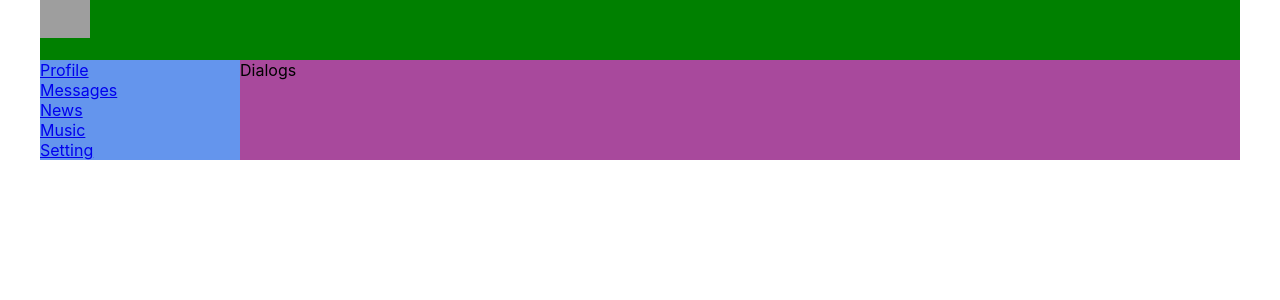
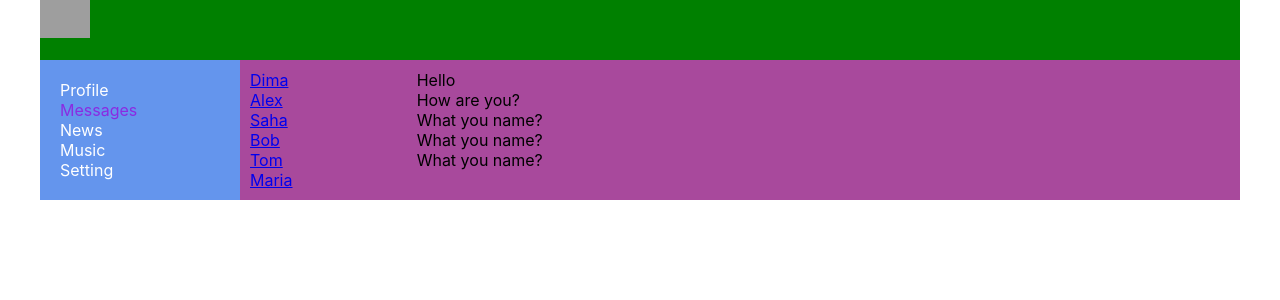
Before and after one commit to LeontyBachishche/samurai-app, a React (Create React App) app: page /dialogs in a window 1280 px wide. Shown: the top 300 px of the page. Built offline with nearby package versions, Linux system fonts and the light colour scheme; grey boxes are pictures that could not be loaded.

Commit message:
new change

```diff
--- a/src/App.js
+++ b/src/App.js
@@ -18,7 +18,7 @@ const App = () => {
         <div className='app-wrapper-content'>
           <Routes>
             <Route path='/profile' element={<Profile />} />
-            <Route path='/dialogs' element={<Dialogs />} />
+            <Route path='/dialogs/*' element={<Dialogs />} />
             <Route path='/news' element={<News />} />
             <Route path='/music' element={<Music />} />
             <Route path='/setting' element={<Setting />} />
--- a/src/component/Dialogs/Dialogs.jsx
+++ b/src/component/Dialogs/Dialogs.jsx
@@ -1,10 +1,41 @@
 import React from 'react';
+import { NavLink } from 'react-router-dom';
 import s from './Dialogs.module.css'
 
-const Dialogs = (props) => {
+const DialogItem = (props) => {
   return (
-    <div>
-      Dialogs
+    <div className={s.dialog}>
+      <NavLink to={'/dialogs/' + props.id} className={dataRandom => dataRandom.isActive ? s.active : s.dialog}>{props.name}</NavLink>
+    </div>
+  )
+}
+
+const Message = (props) => {
+  return (
+    <div className={s.dialog}>
+      {props.message}
+    </div>
+  )
+}
+
+const Dialogs = () => {
+  return (
+    <div className={s.dialogs}>
+      <div className={s.dialogsItems}>
+        <DialogItem name='Dima' id='1' />
+        <DialogItem name='Alex' id='2' />
+        <DialogItem name='Saha' id='3' />
+        <DialogItem name='Bob' id='4' />
+        <DialogItem name='Tom' id='5' />
+        <DialogItem name='Maria' id='6' />
+      </div>
+      <div className={s.messages}>
+        <Message message='Hello' />
+        <Message message='How are you?' />
+        <Message message='What you name?' />
+        <Message message='What you name?' />
+        <Message message='What you name?' />
+      </div>
     </div>
   )
 }
--- a/src/component/Dialogs/Dialogs.module.css
+++ b/src/component/Dialogs/Dialogs.module.css
@@ -0,0 +1,18 @@
+.dialogs {
+  display: grid;
+  grid-template-columns: 2fr 10fr;
+}
+
+.dialogsItems {
+  padding: 10px;
+}
+
+.active {
+  color: yellow;
+}
+
+.messages {
+  padding: 10px;
+}
+
+.message {}
--- a/src/component/Navbar/Navbar.jsx
+++ b/src/component/Navbar/Navbar.jsx
@@ -1,23 +1,24 @@
 import React from "react";
+import { NavLink } from 'react-router-dom';
 import s from './Navbar.module.css'
 
 const Navbar = () => {
   return (
     <nav className={s.nav}>
       <div className={s.item}>
-        <a href='/profile'>Profile</a>
+        <NavLink to='/profile' className={InfaLybaya => InfaLybaya.isActive ? s.active : s.item}>Profile</NavLink>
       </div>
       <div className={s.item}>
-        <a href='/dialogs'>Messages</a>
+        <NavLink to='/dialogs' className={InfaLybaya => InfaLybaya.isActive ? s.active : s.item}>Messages</NavLink>
       </div>
       <div className={s.item}>
-        <a href='news'>News</a>
+        <NavLink to='/news' className={InfaLybaya => InfaLybaya.isActive ? s.active : s.item}>News</NavLink>
       </div>
       <div className={s.item}>
-        <a href='music'>Music</a>
+        <NavLink to='/music' className={InfaLybaya => InfaLybaya.isActive ? s.active : s.item}>Music</NavLink>
       </div>
       <div className={s.item}>
-        <a href='setting'>Setting</a>
+        <NavLink to='/setting' className={InfaLybaya => InfaLybaya.isActive ? s.active : s.item}>Setting</NavLink>
       </div>
     </nav>
   )
--- a/src/component/Navbar/Navbar.module.css
+++ b/src/component/Navbar/Navbar.module.css
@@ -1,8 +1,15 @@
 .nav {
   grid-area: n;
   background-color: cornflowerblue;
+  padding: 20px;
 }
 
 .item {
-  color: brown;
+  color: white;
+  text-decoration: none;
 }
+
+.active {
+  color: blueviolet;
+  text-decoration: none;
+}
--- a/src/component/Profile/MyPosts/Post/Post.module.css
+++ b/src/component/Profile/MyPosts/Post/Post.module.css
@@ -1,5 +1,5 @@
 .item {
-  color: rgb(124, 4, 236);
+  color: rgb(54, 6, 167);
 }
 
 .item img {
--- a/src/component/Profile/Profile.jsx
+++ b/src/component/Profile/Profile.jsx
@@ -1,16 +1,12 @@
 import React from "react";
 import MyPosts from "./MyPosts/MyPosts";
 import s from './Profile.module.css'
+import ProfileInfo from './ProfileInfo/ProfileInfo';
 
 const Profile = () => {
   return (
     <div className={s.content}>
-      <div>
-        <img src='http://clipart-library.com/images/ATbreEAac.jpg' alt="ramdom text" />
-      </div>
-      <div>
-        ava + description
-      </div>
+      <ProfileInfo />
       <MyPosts />
     </div>
   )
--- /dev/null
+++ b/src/component/Profile/ProfileInfo/ProfileInfo.jsx
@@ -0,0 +1,17 @@
+import React from "react";
+import s from './ProfileInfo.module.css'
+
+const ProfileInfo = () => {
+  return (
+    <div>
+      <div>
+        <img src='http://clipart-library.com/images/ATbreEAac.jpg' alt="ramdom text" />
+      </div>
+      <div>
+        ava + description
+      </div>
+    </div>
+  )
+}
+
+export default ProfileInfo;
```
Also changed, not shown: src/component/Profile/ProfileInfo/ProfileInfo.module.css (added).
